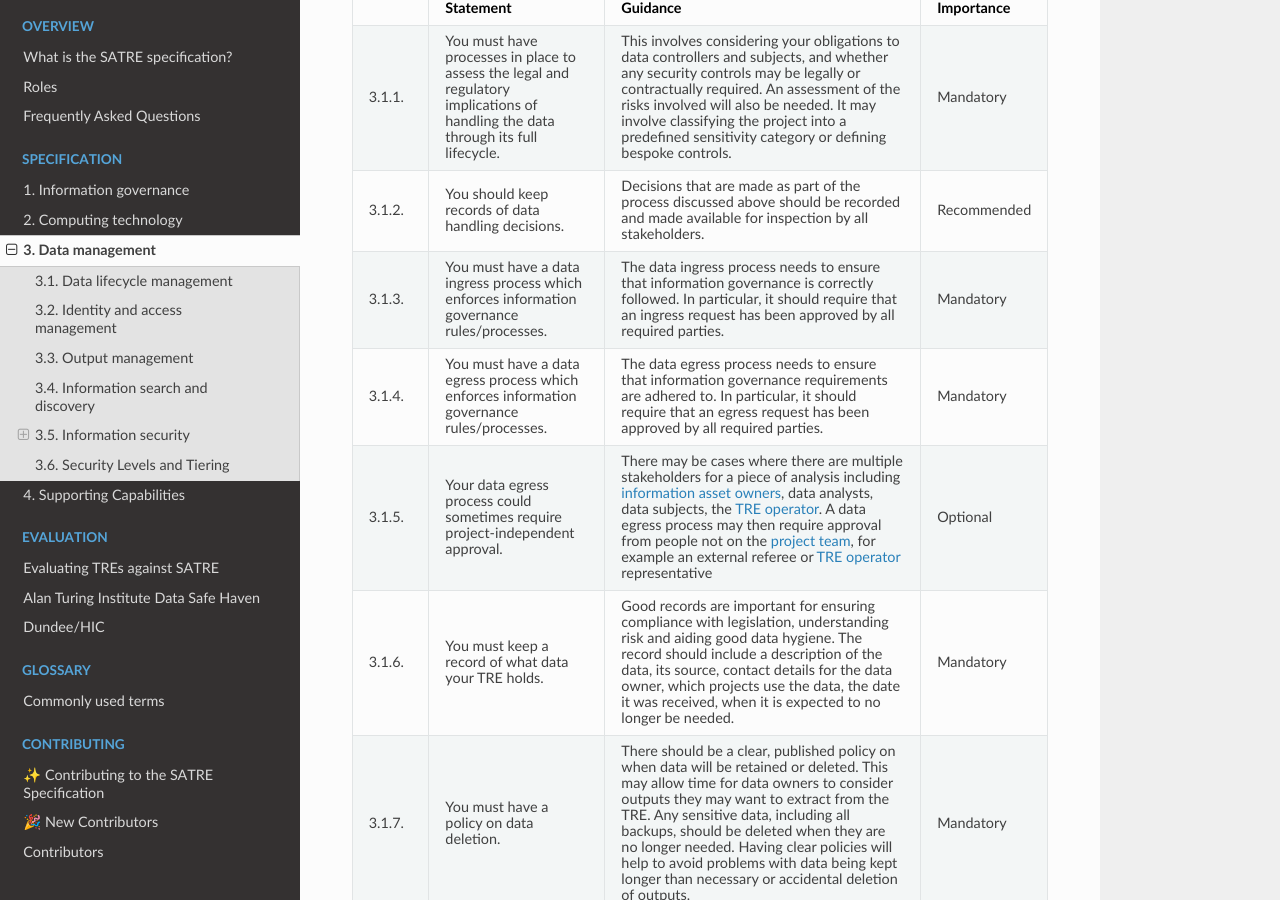
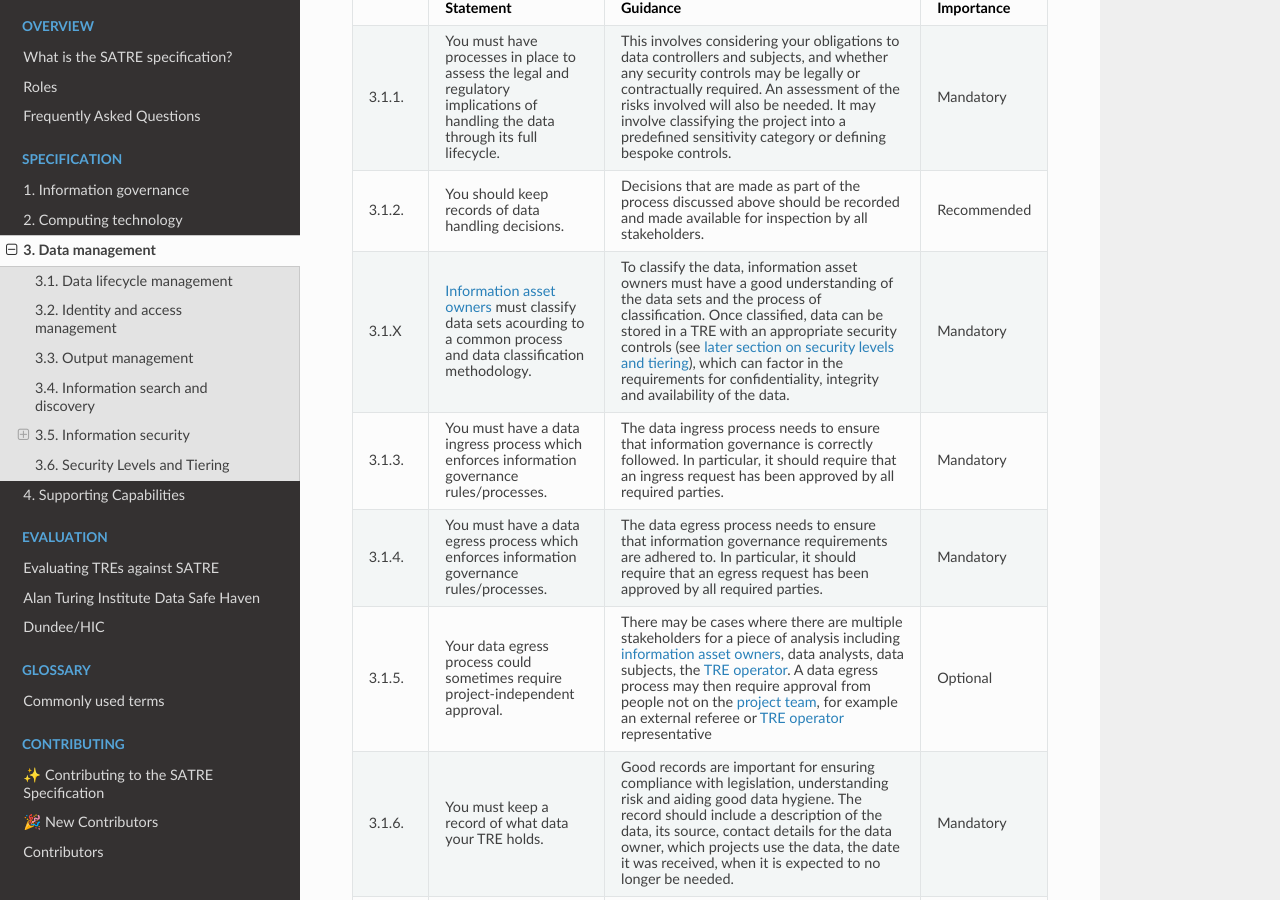
Before and after one commit to sa-tre/satre-specification, a Sphinx documentation site: the page built from docs/source/pillars/data_management.md, in a window 1280 px wide and 900 px high, scrolled down 730 px. Built offline with Sphinx 7.4.7 and the Read the Docs theme 2.0.0, drawn with Linux system fonts in a browser that asks for light colours.

Commit message:
classify data

```diff
--- a/docs/source/pillars/data_management.md
+++ b/docs/source/pillars/data_management.md
@@ -37,6 +37,11 @@ The ability of the {ref}`TRE operator <infrastructure_roles>` to manage how and
   - You should keep records of data handling decisions.
   - Decisions that are made as part of the process discussed above should be recorded and made available for inspection by all stakeholders.
   - Recommended
+* - 3.1.X
+  - {ref}`Information asset owners <data_roles>` must classify data sets acourding to a common process and data classification methodology.
+  - To classify the data, information asset owners must have a good understanding of the data sets and the process of classification.
+    Once classified, data can be stored in a TRE with an appropriate security controls (see {ref}`later section on security levels and tiering <security-level>`), which can factor in the requirements for confidentiality, integrity and availability of the data.
+  - Mandatory
 * - 3.1.3.
   - You must have a data ingress process which enforces information governance rules/processes.
   - The data ingress process needs to ensure that information governance is correctly followed.
```
